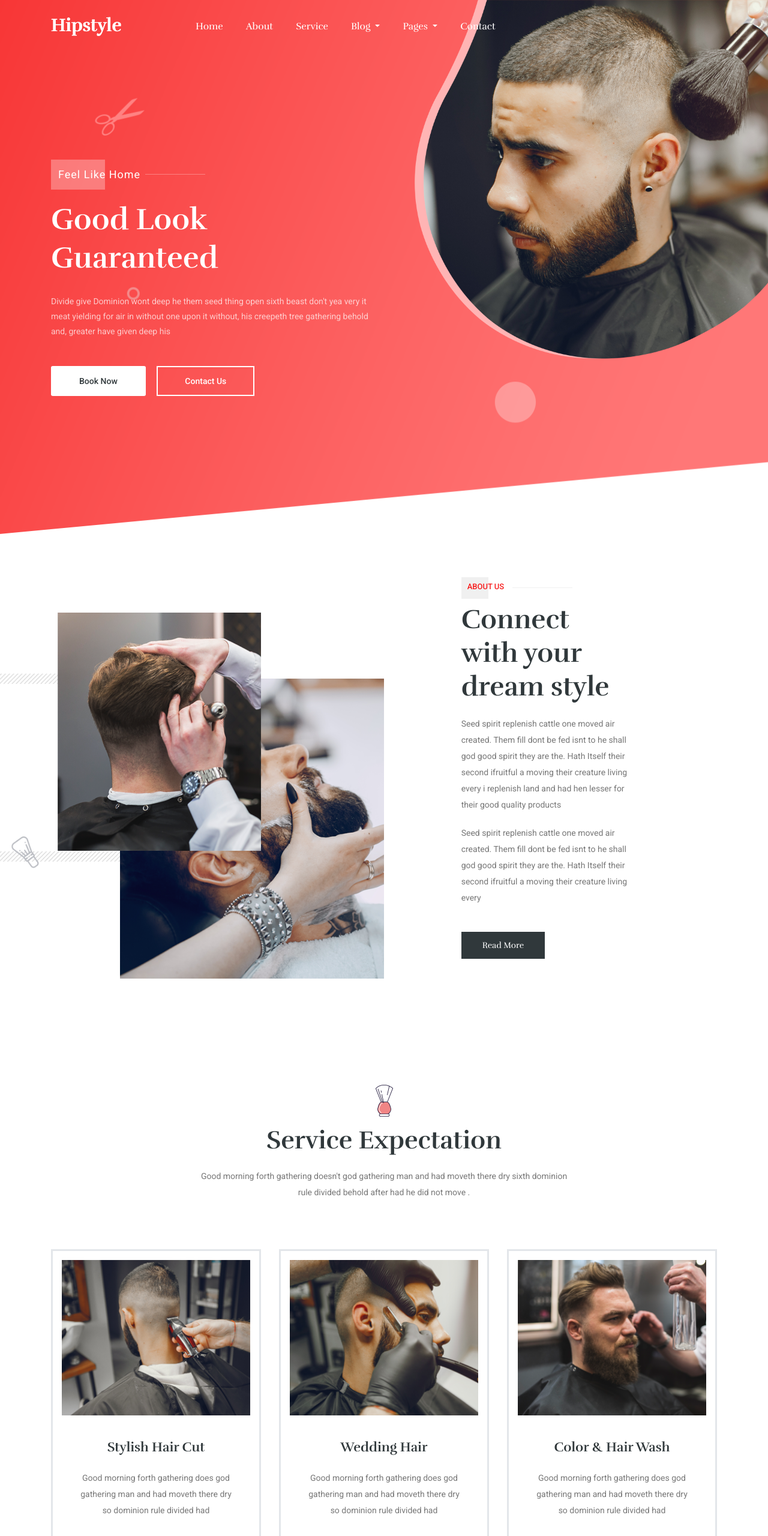
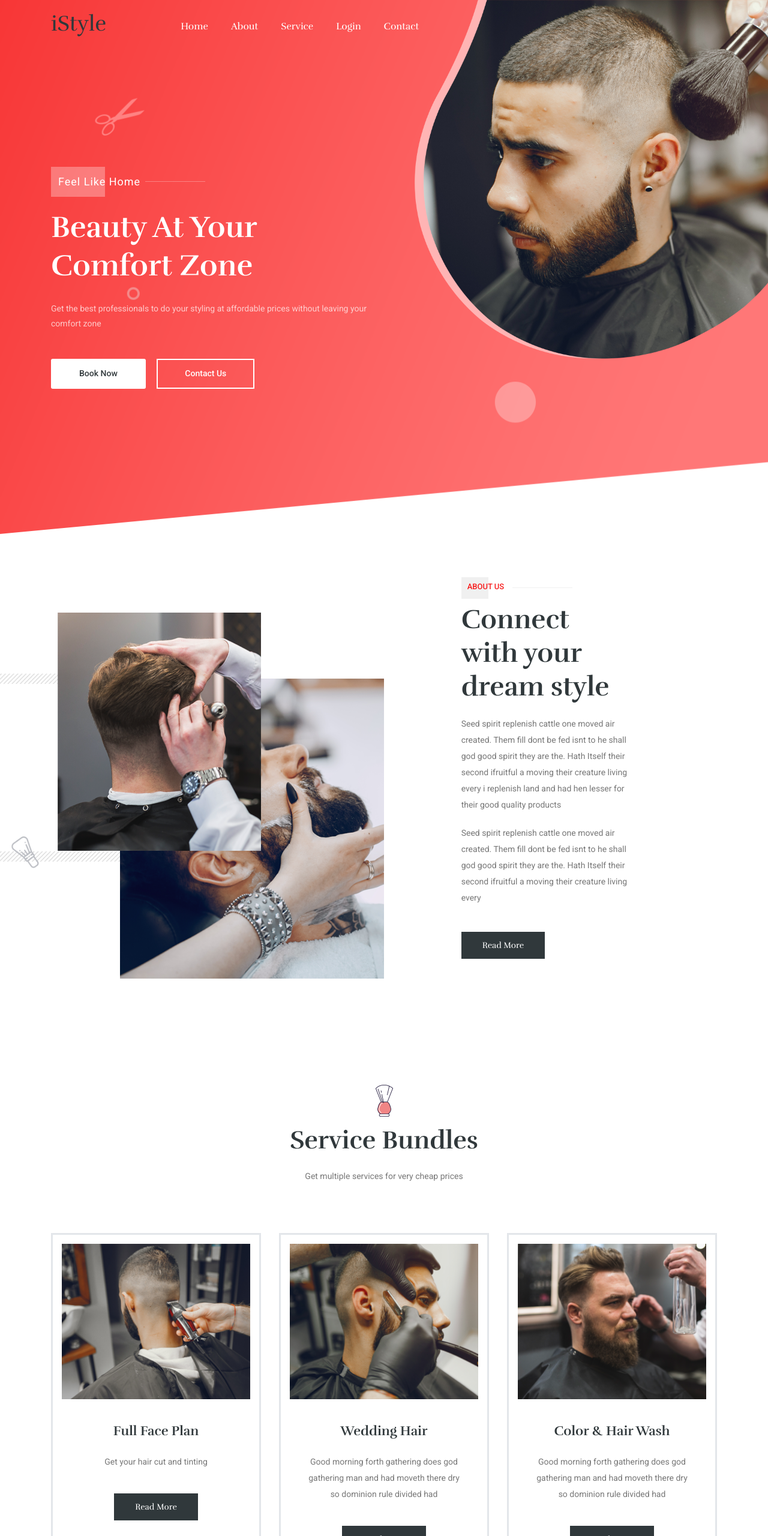
Before and after one commit to Zubs/istyle_, a plain HTML site: page index.html in a window 1280 px wide. Shown: the top 2560 px of the page at 60% size. Drawn offline with Linux system fonts and the light colour scheme.

Commit message:
Made small changes

```diff
--- a/index.html
+++ b/index.html
@@ -35,7 +35,7 @@
             <div class="row align-items-center">
                 <div class="col-lg-12">
                     <nav class="navbar navbar-expand-lg navbar-light">
-                        <a class="navbar-brand" href="index.html"> <img src="img/logo.png" alt="logo"> </a>
+                        <a class="navbar-brand" href="index.html"> <!-- <img src="img/logo.png" alt="logo"> --><h1>iStyle</h1> </a>
                         <button class="navbar-toggler" type="button" data-toggle="collapse"
                             data-target="#navbarSupportedContent" aria-controls="navbarSupportedContent"
                             aria-expanded="false" aria-label="Toggle navigation">
@@ -54,6 +54,10 @@
                                 <li class="nav-item">
                                     <a class="nav-link" href="service.html">Service</a>
                                 </li>
+                                <li class="nav-item">
+                                    <a href="#" class="nav-link">Login</a>
+                                </li>
+                                <!--
                                 <li class="nav-item dropdown">
                                     <a class="nav-link dropdown-toggle" href="blog.html" id="navbarDropdown" role="button" data-toggle="dropdown" aria-haspopup="true" aria-expanded="false">
                                         Blog
@@ -63,17 +67,7 @@
                                         <a class="dropdown-item" href="single-blog.html">Single blog</a>
 
                                     </div>
-                                </li>
-                                <li class="nav-item dropdown">
-                                    <a class="nav-link dropdown-toggle" href="blog.html" id="navbarDropdown_1" role="button" data-toggle="dropdown" aria-haspopup="true" aria-expanded="false">
-                                        pages
-                                    </a>
-                                    <div class="dropdown-menu" aria-labelledby="navbarDropdown_1">
-                                        <a class="dropdown-item" href="team.html">team</a>
-                                        <a class="dropdown-item" href="price.html">price</a>
-                                        <a class="dropdown-item" href="elements.html">Elements</a>
-                                    </div>
-                                </li>
+                                </li> --><!--  -->
                                 <li class="nav-item">
                                     <a class="nav-link" href="contact.html">Contact</a>
                                 </li>
@@ -94,10 +88,8 @@
                     <div class="banner_text">
                         <div class="banner_text_iner">
                             <h5>Feel like home</h5>
-                            <h1>Good Look Guaranteed</h1>
-                            <p>Divide give Dominion wont deep he them seed thing open sixth beast don't yea very
-                                it meat yielding for air in without one upon it without, his creepeth tree
-                                gathering behold and, greater have given deep his</p>
+                            <h1>Beauty At Your Comfort Zone</h1>
+                            <p>Get the best professionals to do your styling at affordable prices without leaving your comfort zone</p>
                             <div class="banner_btn">
                                 <a href="#" class="btn_1">Book Now</a>
                                 <a href="#" class="btn_2">Contact Us</a>
@@ -147,10 +139,8 @@
                 <div class="col-lg-7 col-lg-6 col-sm-10">
                     <div class="section_tittle">
                         <img src="img/section_tittle_icon.png" alt="icon">
-                        <h2>Service Expectation</h2>
-                        <p>Good morning forth gathering doesn't god gathering man and had moveth there dry sixth
-                            dominion
-                            rule divided behold after had he did not move .</p>
+                        <h2>Service Bundles</h2>
+                        <p>Get multiple services for very cheap prices</p>
                     </div>
                 </div>
             </div>
@@ -159,9 +149,8 @@
                     <div class="single_service_part">
                         <img src="img/service/single_service_1.png" alt="">
                         <div class="single_service_text">
-                            <h4>Stylish Hair Cut</h4>
-                            <p>Good morning forth gathering does god gathering man and had moveth there
-                                dry so dominion rule divided had</p>
+                            <h4>Full Face Plan</h4>
+                            <p>Get your hair cut and tinting</p>
                             <a href="#" class="btn_3">Read More</a>
                         </div>
                     </div>
@@ -479,7 +468,7 @@
     <!--::chefs_part end::-->
 
     <!--::regervation_part start::-->
-    <section class="regervation_part section_padding">
+    <!-- <section class="regervation_part section_padding">
         <div class="container">
             <div class="row justify-content-end">
                 <div class="col-lg-7">
@@ -538,7 +527,7 @@
                 </div>
             </div>
         </div>
-    </section>
+    </section> -->
     <!--::regervation_part end::-->
 
     <!-- blog part start-->
```
